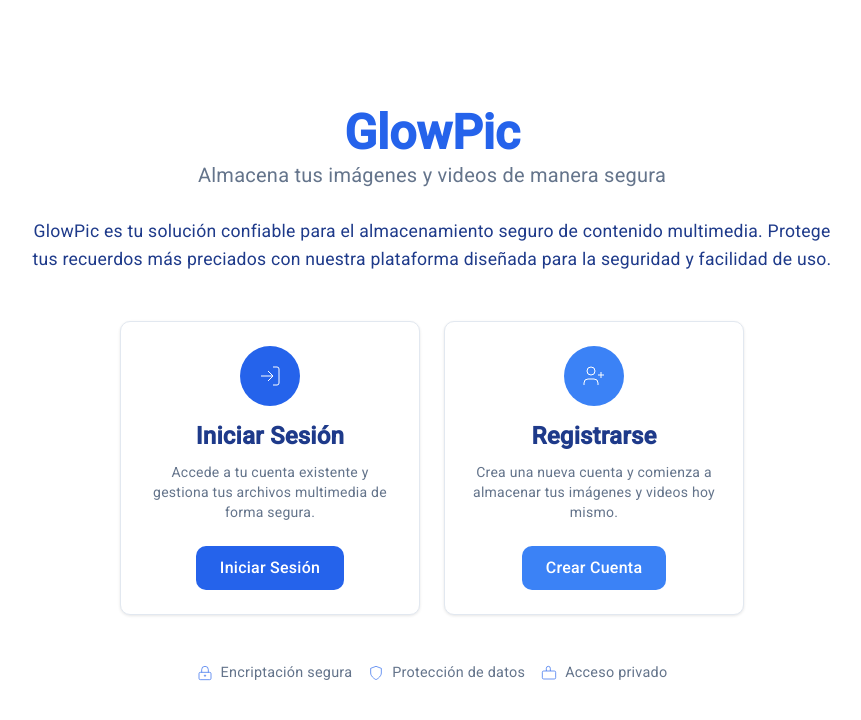
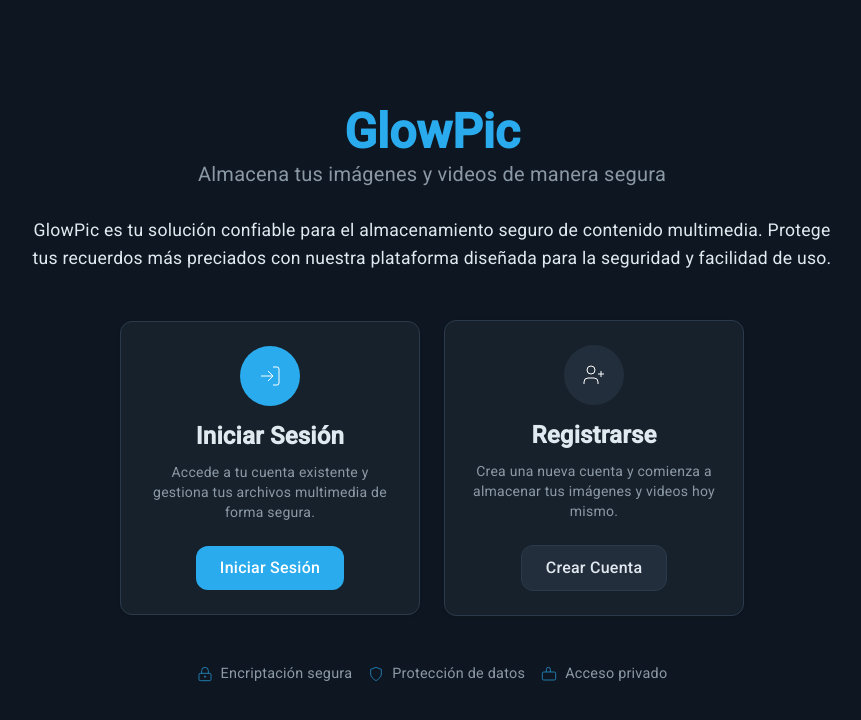
Before and after one commit to KadirQuintero03/glowpic-gallery-app, an Angular app: page /mainpage in a window 1280 px wide. Shown: the top 720 px of the page, without its empty margins (208-1069 px from the left). Built offline with nearby package versions, Linux system fonts and the light colour scheme.

Commit message:
cambiados estilos globales

```diff
--- a/src/styles.css
+++ b/src/styles.css
@@ -1,120 +1,78 @@
+@tailwind base;
 @tailwind components;
 @tailwind utilities;
-@tailwind base;
-
-@custom-variant dark (&:is(.dark *));
 
 :root {
-    --background: #ffffff;
-    --foreground: #1e3a8a;
-    --card: #ffffff;
-    --card-foreground: #1e3a8a;
-    --popover: #ffffff;
-    --popover-foreground: #1e3a8a;
-    --primary: #2563eb;
+    --background: #0e1621;
+    --foreground: #e1e9f0;
+    --card: #17212b;
+    --card-foreground: #e1e9f0;
+    --popover: #1c2733;
+    --popover-foreground: #e1e9f0;
+    --primary: #2AABEE;
     --primary-foreground: #ffffff;
-    --secondary: #3b82f6;
-    --secondary-foreground: #ffffff;
-    --muted: #f1f5f9;
-    --muted-foreground: #64748b;
-    --accent: #dbeafe;
-    --accent-foreground: #1e3a8a;
-    --destructive: #ef4444;
+    --secondary: #232e3c;
+    --secondary-foreground: #e1e9f0;
+    --muted: #1c2733;
+    --muted-foreground: #8b98a5;
+    --accent: #2b5278;
+    --accent-foreground: #ffffff;
+    --destructive: #e05252;
     --destructive-foreground: #ffffff;
-    --border: #e2e8f0;
-    --input: #f8fafc;
-    --ring: #93c5fd;
-    --radius: 0.625rem;
-    --sidebar: #ffffff;
-    --sidebar-foreground: #1e3a8a;
-    --sidebar-primary: #2563eb;
-    --sidebar-primary-foreground: #ffffff;
-    --sidebar-accent: #dbeafe;
-    --sidebar-accent-foreground: #1e3a8a;
-    --sidebar-border: #e2e8f0;
-    --sidebar-ring: #93c5fd;
+    --success: #4dc46d;
+    --border: #2b3a4a;
+    --input: #1c2733;
+    --ring: #2AABEE;
+    --radius: 0.75rem;
+    --sidebar: #17212b;
+    --sidebar-foreground: #e1e9f0;
+    --sidebar-border: #2b3a4a;
+    --shadow-color: rgba(0, 0, 0, 0.35);
 }
 
-.dark {
-    --background: #0f172a;
-    --foreground: #e2e8f0;
-    --card: #1e293b;
-    --card-foreground: #e2e8f0;
-    --popover: #1e293b;
-    --popover-foreground: #e2e8f0;
-    --primary: #3b82f6;
+.light-theme {
+    --background: #ffffff;
+    --foreground: #222222;
+    --card: #ffffff;
+    --card-foreground: #222222;
+    --popover: #ffffff;
+    --popover-foreground: #222222;
+    --primary: #6c5ce7;
     --primary-foreground: #ffffff;
-    --secondary: #1e40af;
-    --secondary-foreground: #ffffff;
-    --muted: #334155;
-    --muted-foreground: #94a3b8;
-    --accent: #1e40af;
-    --accent-foreground: #ffffff;
-    --destructive: #ef4444;
+    --secondary: #f0f2f5;
+    --secondary-foreground: #222222;
+    --muted: #f4f4f5;
+    --muted-foreground: #707579;
+    --accent: #efe9ff;
+    --accent-foreground: #6c5ce7;
+    --destructive: #e53e3e;
     --destructive-foreground: #ffffff;
-    --border: #334155;
-    --input: #334155;
-    --ring: #60a5fa;
-    --sidebar: #1e293b;
-    --sidebar-foreground: #e2e8f0;
-    --sidebar-primary: #3b82f6;
-    --sidebar-primary-foreground: #ffffff;
-    --sidebar-accent: #1e40af;
-    --sidebar-accent-foreground: #ffffff;
-    --sidebar-border: #334155;
-    --sidebar-ring: #60a5fa;
+    --success: #2fa360;
+    --border: #e4e4e5;
+    --input: #f4f4f5;
+    --ring: #6c5ce7;
+    --sidebar: #f7f7f8;
+    --sidebar-foreground: #222222;
+    --sidebar-border: #e4e4e5;
+    --shadow-color: rgba(0, 0, 0, 0.1);
 }
 
-@theme inline {
-    /* optional: --font-sans, --font-serif, --font-mono if they are applied in the layout.tsx */
-    --color-background: var(--background);
-    --color-foreground: var(--foreground);
-    --color-card: var(--card);
-    --color-card-foreground: var(--card-foreground);
-    --color-popover: var(--popover);
-    --color-popover-foreground: var(--popover-foreground);
-    --color-primary: var(--primary);
-    --color-primary-foreground: var(--primary-foreground);
-    --color-secondary: var(--secondary);
-    --color-secondary-foreground: var(--secondary-foreground);
-    --color-muted: var(--muted);
-    --color-muted-foreground: var(--muted-foreground);
-    --color-accent: var(--accent);
-    --color-accent-foreground: var(--accent-foreground);
-    --color-destructive: var(--destructive);
-    --color-destructive-foreground: var(--destructive-foreground);
-    --color-border: var(--border);
-    --color-input: var(--input);
-    --color-ring: var(--ring);
-    --color-chart-1: var(--chart-1);
-    --color-chart-2: var(--chart-2);
-    --color-chart-3: var(--chart-3);
-    --color-chart-4: var(--chart-4);
-    --color-chart-5: var(--chart-5);
-    --radius-sm: calc(var(--radius) - 4px);
-    --radius-md: calc(var(--radius) - 2px);
-    --radius-lg: var(--radius);
-    --radius-xl: calc(var(--radius) + 4px);
-    --color-sidebar: var(--sidebar);
-    --color-sidebar-foreground: var(--sidebar-foreground);
-    --color-sidebar-primary: var(--sidebar-primary);
-    --color-sidebar-primary-foreground: var(--sidebar-primary-foreground);
-    --color-sidebar-accent: var(--sidebar-accent);
-    --color-sidebar-accent-foreground: var(--sidebar-accent-foreground);
-    --color-sidebar-border: var(--sidebar-border);
-    --color-sidebar-ring: var(--sidebar-ring);
+* {
+    box-sizing: border-box;
 }
 
-@layer base {
-    * {
-        border-color: hsl(222.2 84% 4.9%);
-        outline-color: hsl(222.2 84% 4.9% / 0.5);
-    }
+html,
+body {
+    margin: 0;
+    padding: 0;
+    min-height: 100%;
+}
 
-    body {
-        background-color: hsl(0 0% 100%);
-        color: hsl(222.2 84% 4.9%);
-    }
+body {
+    background-color: var(--background);
+    color: var(--foreground);
+    font-family: 'Segoe UI', Roboto, Helvetica, Arial, sans-serif;
+    transition: background-color 0.2s ease, color 0.2s ease;
 }
 
 /* Estilos para botones */
@@ -137,17 +95,18 @@
 }
 
 .btn-primary:hover {
-    background-color: #1d4ed8;
+    filter: brightness(1.1);
     transform: translateY(-1px);
 }
 
 .btn-secondary {
     background-color: var(--secondary);
     color: var(--secondary-foreground);
+    border: 1px solid var(--border);
 }
 
 .btn-secondary:hover {
-    background-color: #1e40af;
+    background-color: var(--accent);
     transform: translateY(-1px);
 }
 
@@ -177,7 +136,7 @@
 .form-input:focus {
     outline: none;
     border-color: var(--primary);
-    box-shadow: 0 0 0 3px var(--ring);
+    box-shadow: 0 0 0 3px color-mix(in srgb, var(--ring) 35%, transparent);
 }
 
 /* Estilos para tarjetas */
@@ -186,7 +145,7 @@
     border: 1px solid var(--border);
     border-radius: var(--radius);
     padding: 24px;
-    box-shadow: 0 1px 3px rgba(0, 0, 0, 0.1);
+    box-shadow: 0 1px 3px var(--shadow-color);
 }
 
 /* Utilidades de layout */
```
